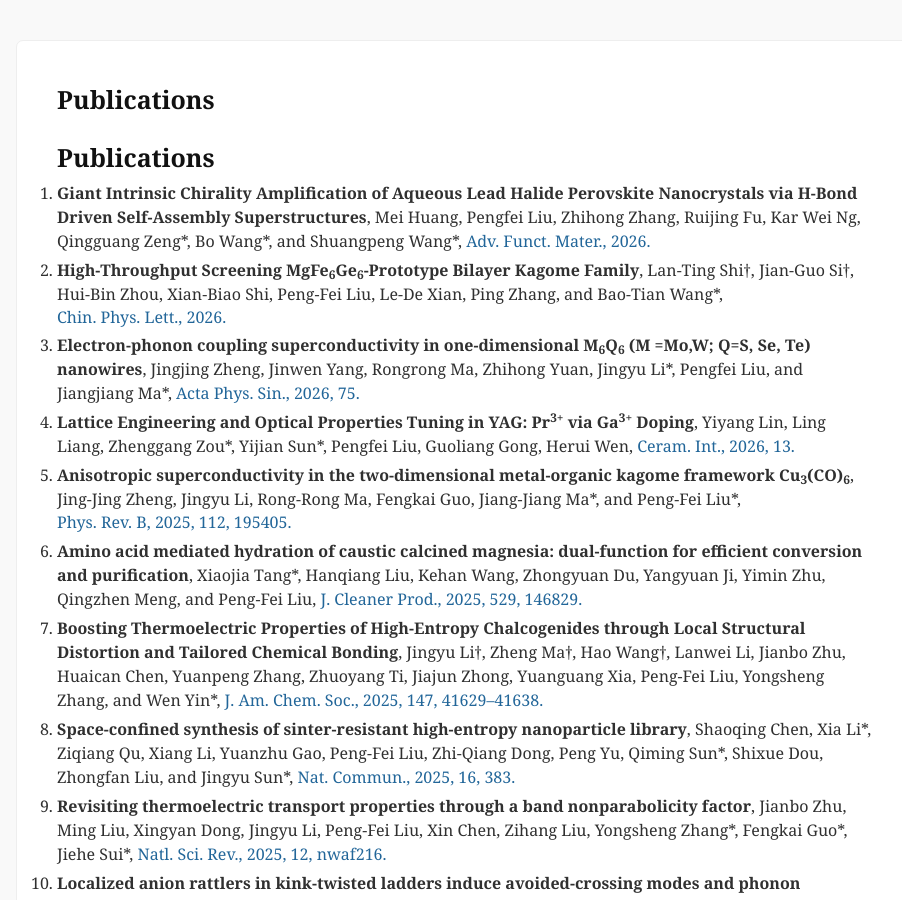
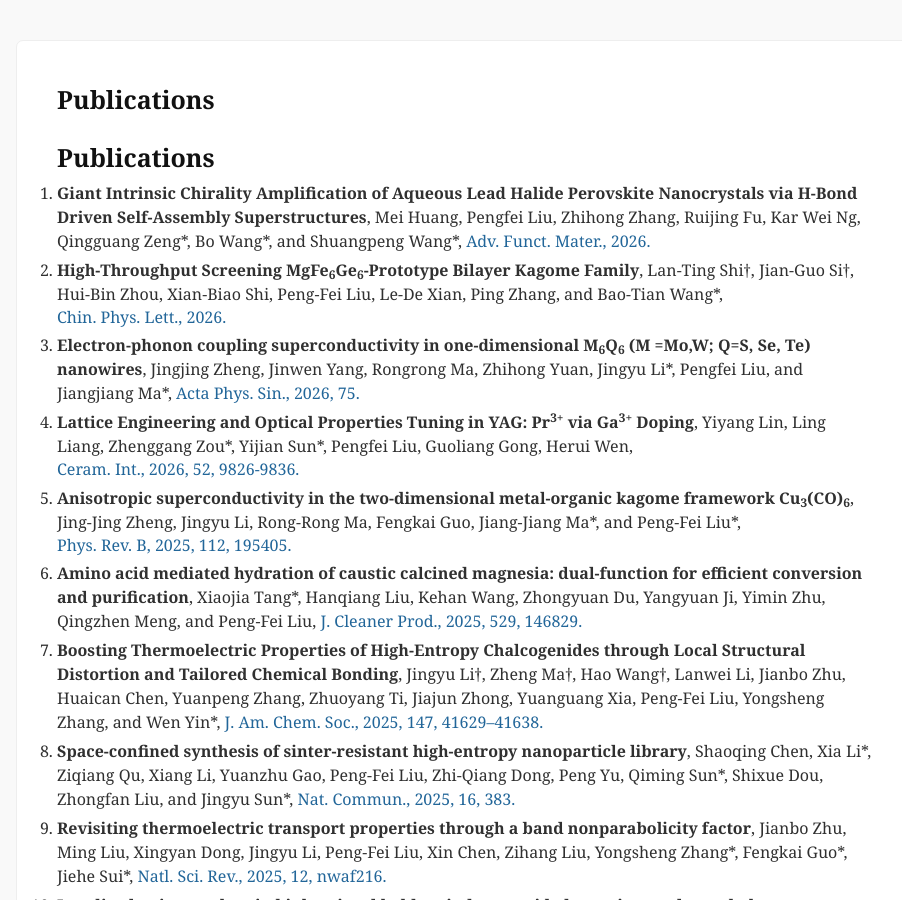
Before and after one commit to comatphys/comatphys.github.io, a Jekyll site: the page built from cv_md/publication.md, in a window 1280 px wide and 900 px high. Shown: the whole window, without its empty margins (174-1076 px from the left). Built offline with Jekyll 4.4.1, drawn with Linux system fonts in a browser that asks for light colours; our own code applies the rules of GitHub Pages for plain Markdown files; comment, search, counter and statistics services are not loaded.

Commit message:
Update publication details in publication.md

```diff
--- a/cv_md/publication.md
+++ b/cv_md/publication.md
@@ -13,7 +13,7 @@ Jingjing Zheng, Jinwen Yang, Rongrong Ma, Zhihong Yuan, Jingyu Li\*, Pengfei Liu
 
 1. **Lattice Engineering and Optical Properties Tuning in YAG: Pr<sup>3+</sup> via Ga<sup>3+</sup> Doping**,
 Yiyang Lin, Ling Liang, Zhenggang Zou\*, Yijian Sun\*, Pengfei Liu, Guoliang Gong, Herui Wen,
-[Ceram. Int., 2026, 13.](https://doi.org/10.1016/j.ceramint.2026.01.160)
+[Ceram. Int., 2026, 52, 9826-9836.](https://doi.org/10.1016/j.ceramint.2026.01.160)
 
 1. **Anisotropic superconductivity in the two-dimensional metal-organic kagome framework Cu<sub>3</sub>(CO)<sub>6</sub>**,
 Jing-Jing Zheng, Jingyu Li, Rong-Rong Ma, Fengkai Guo, Jiang-Jiang Ma\*, and Peng-Fei Liu\*,
```
